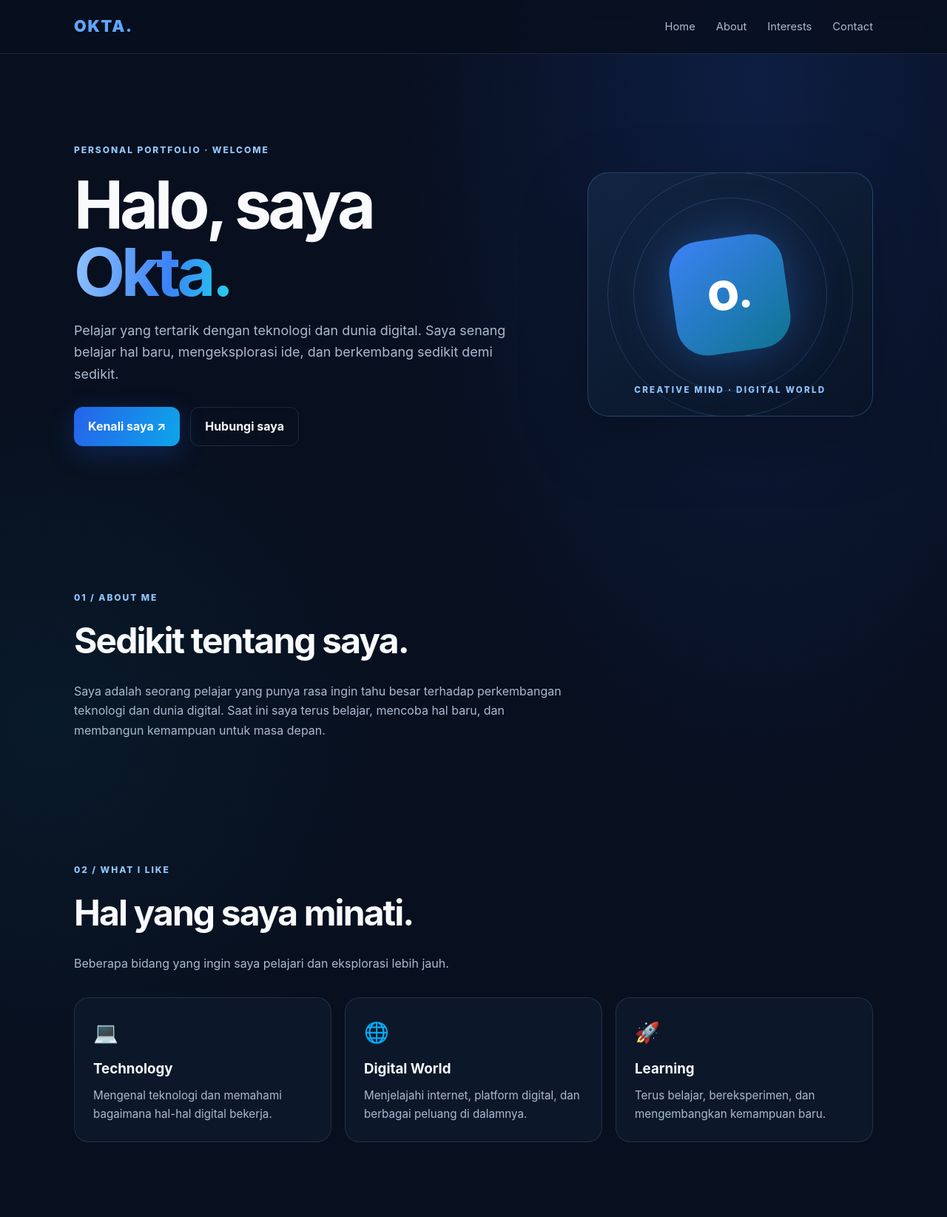
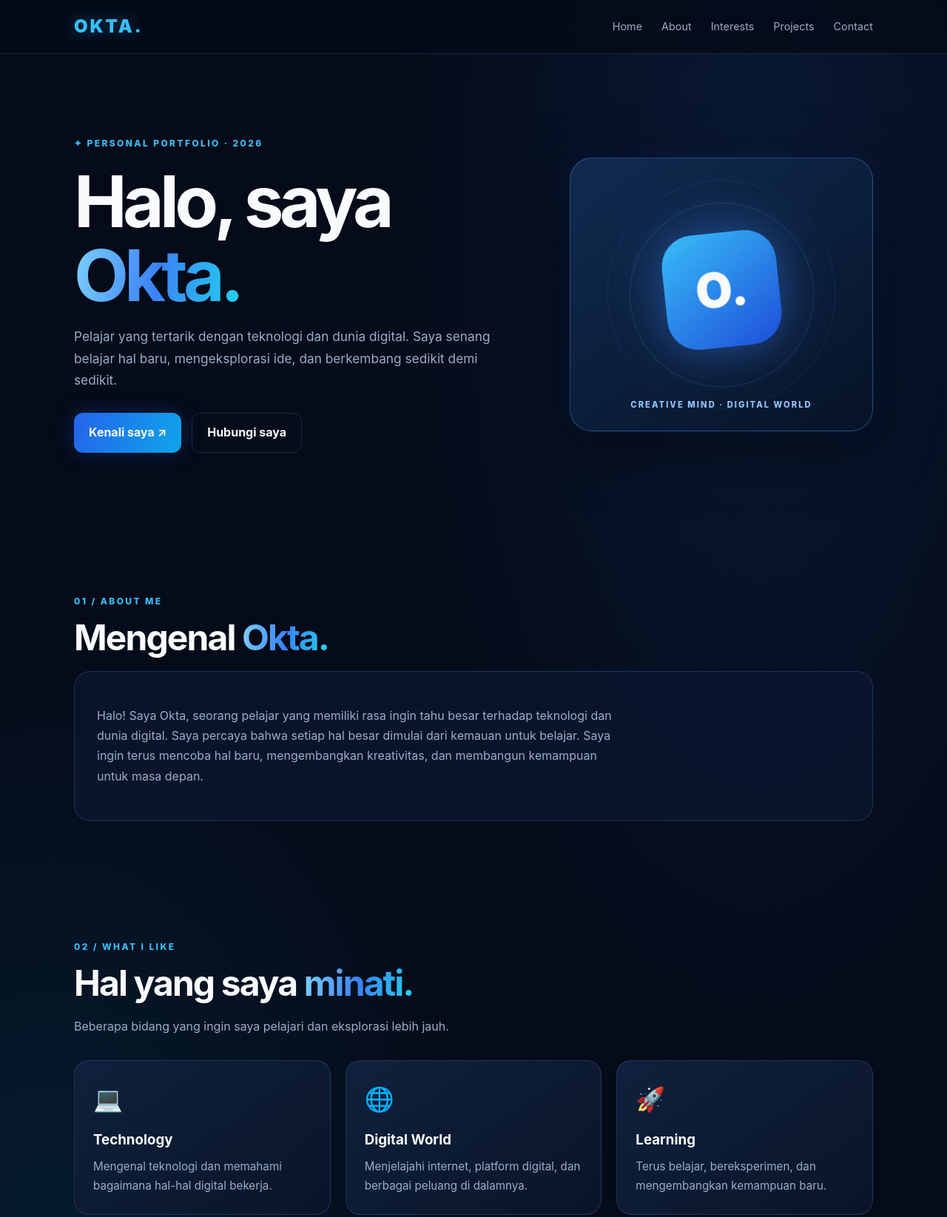
Before and after one commit to oktaima0-cpu/okta-portfolio, a plain HTML site: page index.html in a window 1280 px wide. Shown: the top 1645 px of the page at 74% size. Drawn offline with Linux system fonts and the light colour scheme.

Commit message:
Update index.html

```diff
--- a/index.html
+++ b/index.html
@@ -1,75 +1,348 @@
+
 <!DOCTYPE html>
 <html lang="id">
 <head>
   <meta charset="UTF-8">
   <meta name="viewport" content="width=device-width, initial-scale=1.0">
-  <meta name="description" content="Portofolio pribadi Okta — pelajar yang tertarik dengan teknologi dan dunia digital.">
-  <meta name="theme-color" content="#080f1e">
-  <title>Okta — Personal Portfolio</title>
+  <meta name="theme-color" content="#050b18">
+  <meta name="description" content="Portofolio pribadi Okta, pelajar yang tertarik dengan teknologi dan dunia digital.">
+  <title>OKTA. — Futuristic Portfolio</title>
+
   <style>
     :root {
-      --bg: #080f1e; --panel: #0e1a2d; --panel2: #122541;
-      --blue: #60a5fa; --blue2: #2563eb; --text: #f8fafc;
-      --muted: #a9bad0; --line: rgba(148, 180, 220, .16);
+      --bg: #050b18;
+      --panel: #0b1830;
+      --blue: #38bdf8;
+      --blue2: #2563eb;
+      --text: #f8fafc;
+      --muted: #9aadc8;
+      --line: rgba(96,165,250,.2);
     }
+
     * { box-sizing: border-box; }
-    html { scroll-behavior: smooth; }
+
+    html {
+      scroll-behavior: smooth;
+      scroll-padding-top: 85px;
+    }
+
     body {
-      margin: 0; color: var(--text); background:
-        radial-gradient(ellipse at 80% 5%, rgba(37,99,235,.18), transparent 35%),
-        radial-gradient(ellipse at 5% 45%, rgba(14,116,144,.10), transparent 30%), var(--bg);
-      font-family: Inter, ui-sans-serif, system-ui, -apple-system, BlinkMacSystemFont, "Segoe UI", sans-serif;
-      line-height: 1.65;
+      margin: 0;
+      background:
+        radial-gradient(ellipse at 80% 10%, #12336b55, transparent 35%),
+        radial-gradient(ellipse at 5% 60%, #07598533, transparent 35%),
+        var(--bg);
+      color: var(--text);
+      font-family: Inter, system-ui, Arial, sans-serif;
+      line-height: 1.7;
+      overflow-x: hidden;
     }
+
     a { color: inherit; text-decoration: none; }
-    .wrap { width: min(1080px, calc(100% - 40px)); margin: auto; }
-    header { position: sticky; top: 0; z-index: 10; backdrop-filter: blur(16px); background: rgba(8,15,30,.82); border-bottom: 1px solid var(--line); }
-    nav { min-height: 72px; display: flex; align-items: center; justify-content: space-between; gap: 24px; }
-    .logo { font-size: 1.35rem; font-weight: 900; letter-spacing: .08em; color: var(--blue); }
-    .navlinks { display: flex; gap: 28px; color: var(--muted); font-size: .92rem; }
-    .navlinks a:hover { color: white; }
-    .hero { min-height: 650px; display: grid; grid-template-columns: 1.25fr .75fr; align-items: center; gap: 50px; padding: 90px 0; }
-    .eyebrow { color: #93c5fd; text-transform: uppercase; letter-spacing: .16em; font-size: .75rem; font-weight: 800; }
-    h1 { font-size: clamp(3rem, 7vw, 5.7rem); line-height: 1.02; letter-spacing: -.055em; margin: 18px 0; }
-    .gradient { background: linear-gradient(100deg, #93c5fd, #3b82f6 60%, #22d3ee); -webkit-background-clip: text; background-clip: text; color: transparent; }
-    .lead { color: var(--muted); font-size: 1.12rem; max-width: 590px; }
-    .actions { display: flex; flex-wrap: wrap; gap: 14px; margin-top: 30px; }
-    .btn { display: inline-flex; align-items: center; justify-content: center; padding: 12px 19px; border-radius: 12px; font-weight: 750; border: 1px solid var(--line); transition: .2s; }
-    .btn.primary { background: linear-gradient(110deg, #2563eb, #0ea5e9); border: 0; box-shadow: 0 10px 35px rgba(37,99,235,.25); }
-    .btn:hover { transform: translateY(-3px); }
-    .orb-card { min-height: 330px; border: 1px solid rgba(96,165,250,.28); border-radius: 28px; background: linear-gradient(145deg, rgba(18,37,65,.96), rgba(9,20,38,.94)); display: grid; place-items: center; position: relative; overflow: hidden; box-shadow: 0 30px 90px rgba(0,0,0,.25); }
-    .orb-card:before, .orb-card:after { content: ""; position: absolute; border: 1px solid rgba(96,165,250,.22); border-radius: 50%; width: 260px; height: 260px; }
-    .orb-card:after { width: 330px; height: 330px; }
-    .orb { width: 155px; height: 155px; border-radius: 42px; display: grid; place-items: center; font-size: 3.4rem; font-weight: 900; color: white; background: linear-gradient(145deg, #3b82f6, #0e7490); box-shadow: 0 0 70px rgba(59,130,246,.4); transform: rotate(-8deg); z-index: 1; }
-    .orb-caption { position: absolute; bottom: 25px; color: #93c5fd; font-size: .72rem; letter-spacing: .2em; font-weight: 800; }
-    section { padding: 75px 0; }
-    .section-title { font-size: clamp(2rem, 4vw, 3rem); margin: 8px 0 14px; letter-spacing: -.04em; }
-    .section-copy { color: var(--muted); max-width: 680px; }
-    .cards { display: grid; grid-template-columns: repeat(3, 1fr); gap: 18px; margin-top: 32px; }
-    .card { padding: 25px; border: 1px solid var(--line); background: rgba(14,26,45,.8); border-radius: 20px; }
-    .card .icon { font-size: 1.7rem; }
+
+    .wrap {
+      width: min(1080px, calc(100% - 40px));
+      margin: auto;
+    }
+
+    header {
+      position: sticky;
+      top: 0;
+      z-index: 10;
+      background: #050b18dd;
+      backdrop-filter: blur(18px);
+      border-bottom: 1px solid var(--line);
+    }
+
+    nav {
+      min-height: 72px;
+      display: flex;
+      align-items: center;
+      justify-content: space-between;
+      gap: 20px;
+    }
+
+    .logo {
+      font-size: 1.5rem;
+      font-weight: 950;
+      letter-spacing: .12em;
+      color: var(--blue);
+      text-shadow: 0 0 20px #38bdf866;
+    }
+
+    .navlinks {
+      display: flex;
+      gap: 26px;
+      color: var(--muted);
+      font-size: .9rem;
+    }
+
+    .navlinks a:hover { color: var(--blue); }
+
+    .hero {
+      min-height: 650px;
+      display: grid;
+      grid-template-columns: 1.2fr .8fr;
+      align-items: center;
+      gap: 55px;
+      padding: 85px 0;
+    }
+
+    .eyebrow {
+      color: var(--blue);
+      font-size: .75rem;
+      font-weight: 850;
+      letter-spacing: .2em;
+      text-transform: uppercase;
+    }
+
+    h1 {
+      font-size: clamp(3.2rem, 8vw, 6rem);
+      line-height: 1.04;
+      letter-spacing: -.06em;
+      margin: 18px 0;
+    }
+
+    .gradient {
+      background: linear-gradient(100deg, #7dd3fc, #3b82f6, #22d3ee);
+      -webkit-background-clip: text;
+      background-clip: text;
+      color: transparent;
+    }
+
+    .lead {
+      color: var(--muted);
+      max-width: 590px;
+      font-size: 1.08rem;
+    }
+
+    .actions {
+      display: flex;
+      flex-wrap: wrap;
+      gap: 14px;
+      margin-top: 30px;
+    }
+
+    .btn {
+      display: inline-flex;
+      align-items: center;
+      justify-content: center;
+      gap: 8px;
+      padding: 12px 20px;
+      border-radius: 12px;
+      border: 1px solid var(--line);
+      font-weight: 750;
+      transition: .25s;
+    }
+
+    .btn:hover {
+      transform: translateY(-4px);
+      box-shadow: 0 10px 30px #2563eb44;
+    }
+
+    .primary {
+      background: linear-gradient(110deg, #2563eb, #0ea5e9);
+      border: none;
+      box-shadow: 0 0 28px #2563eb44;
+    }
+
+    .orb-card {
+      min-height: 370px;
+      display: grid;
+      place-items: center;
+      position: relative;
+      overflow: hidden;
+      border: 1px solid #60a5fa55;
+      border-radius: 30px;
+      background: linear-gradient(145deg, #102b50, #071327);
+      box-shadow: 0 20px 80px #0008, 0 0 35px #2563eb22;
+    }
+
+    .orb-card::before,
+    .orb-card::after {
+      content: "";
+      position: absolute;
+      border: 1px solid #60a5fa44;
+      border-radius: 50%;
+      width: 245px;
+      height: 245px;
+      animation: pulse 4s infinite ease-in-out;
+    }
+
+    .orb-card::after {
+      width: 320px;
+      height: 320px;
+      animation-delay: 1s;
+    }
+
+    .avatar {
+      width: 155px;
+      height: 155px;
+      display: grid;
+      place-items: center;
+      z-index: 1;
+      border-radius: 42px;
+      background: linear-gradient(145deg, #38bdf8, #1d4ed8);
+      box-shadow: 0 0 65px #3b82f688;
+      font-size: 4rem;
+      font-weight: 950;
+      transform: rotate(-8deg);
+      animation: float 4s infinite ease-in-out;
+    }
+
+    .orb-caption {
+      position: absolute;
+      bottom: 25px;
+      color: #93c5fd;
+      font-size: .7rem;
+      letter-spacing: .18em;
+      font-weight: 850;
+      text-align: center;
+    }
+
+    section { padding: 80px 0; }
+
+    .section-title {
+      font-size: clamp(2rem, 5vw, 3rem);
+      line-height: 1.2;
+      letter-spacing: -.04em;
+      margin: 10px 0 16px;
+    }
+
+    .section-copy {
+      color: var(--muted);
+      max-width: 700px;
+    }
+
+    .about-box {
+      padding: 30px;
+      border: 1px solid var(--line);
+      background: #0b1830bb;
+      border-radius: 22px;
+    }
+
+    .cards {
+      display: grid;
+      grid-template-columns: repeat(3, 1fr);
+      gap: 20px;
+      margin-top: 32px;
+    }
+
+    .card {
+      padding: 25px;
+      border: 1px solid var(--line);
+      background: linear-gradient(145deg, #10213d, #091427);
+      border-radius: 20px;
+      transition: .3s;
+    }
+
+    .card:hover {
+      transform: translateY(-7px);
+      border-color: var(--blue);
+      box-shadow: 0 15px 35px #2563eb22;
+    }
+
+    .card .icon { font-size: 2rem; }
+
     .card h3 { margin: 12px 0 7px; }
-    .card p { color: var(--muted); margin: 0; font-size: .95rem; }
-    .contact { border: 1px solid rgba(96,165,250,.25); border-radius: 26px; padding: clamp(25px, 5vw, 48px); background: linear-gradient(130deg, rgba(18,37,65,.95), rgba(10,24,44,.95)); }
-    footer { border-top: 1px solid var(--line); padding: 25px 0; color: var(--muted); font-size: .88rem; }
-    .fade { animation: rise .8s ease both; }
-    @keyframes rise { from { opacity: 0; transform: translateY(18px); } to { opacity: 1; transform: translateY(0); } }
+
+    .card p {
+      color: var(--muted);
+      margin: 0;
+      font-size: .95rem;
+    }
+
+    .project-note {
+      margin-top: 25px;
+      padding: 20px;
+      border: 1px dashed #38bdf855;
+      border-radius: 16px;
+      color: var(--muted);
+    }
+
+    .contact {
+      padding: clamp(25px, 5vw, 50px);
+      border: 1px solid #60a5fa55;
+      border-radius: 28px;
+      background: linear-gradient(130deg, #102b50, #09172b);
+      box-shadow: 0 15px 60px #2563eb18;
+    }
+
+    .contact-links {
+      display: flex;
+      flex-wrap: wrap;
+      gap: 14px;
+      margin-top: 25px;
+    }
+
+    footer {
+      border-top: 1px solid var(--line);
+      padding: 28px 0;
+      color: var(--muted);
+      font-size: .88rem;
+      text-align: center;
+    }
+
+    .fade {
+      animation: rise .9s ease both;
+    }
+
+    @keyframes rise {
+      from { opacity: 0; transform: translateY(25px); }
+      to { opacity: 1; transform: translateY(0); }
+    }
+
+    @keyframes float {
+      0%, 100% { transform: translateY(0) rotate(-8deg); }
+      50% { transform: translateY(-13px) rotate(-4deg); }
+    }
+
+    @keyframes pulse {
+      0%, 100% { transform: scale(.96); opacity: .5; }
+      50% { transform: scale(1.06); opacity: 1; }
+    }
+
     @media (max-width: 760px) {
-      .navlinks { gap: 14px; font-size: .82rem; }
-      .hero { grid-template-columns: 1fr; min-height: auto; padding: 75px 0 55px; gap: 35px; }
-      .orb-card { min-height: 270px; }
+      .hero {
+        grid-template-columns: 1fr;
+        min-height: auto;
+        padding: 75px 0 50px;
+        gap: 35px;
+      }
+
+      .orb-card { min-height: 290px; }
       .cards { grid-template-columns: 1fr; }
-      section { padding: 55px 0; }
+      section { padding: 60px 0; }
+      .navlinks { gap: 12px; font-size: .78rem; }
     }
-    @media (max-width: 420px) { .wrap { width: min(100% - 28px, 1080px); } .navlinks { gap: 10px; } .navlinks a { font-size: .75rem; } }
+
+    @media (max-width: 420px) {
+      .wrap { width: calc(100% - 28px); }
+      .navlinks { gap: 9px; }
+      .navlinks a { font-size: .7rem; }
+      .logo { font-size: 1.2rem; }
+    }
+
+    @media (prefers-reduced-motion: reduce) {
+      *, *::before, *::after {
+        animation: none !important;
+        scroll-behavior: auto !important;
+        transition: none !important;
+      }
+    }
   </style>
 </head>
+
 <body>
   <header>
     <nav class="wrap">
       <a class="logo" href="#home">OKTA.</a>
       <div class="navlinks">
-        <a href="#home">Home</a><a href="#about">About</a><a href="#interests">Interests</a><a href="#contact">Contact</a>
+        <a href="#home">Home</a>
+        <a href="#about">About</a>
+        <a href="#interests">Interests</a>
+        <a href="#projects">Projects</a>
+        <a href="#contact">Contact</a>
       </div>
     </nav>
   </header>
@@ -77,16 +350,21 @@
   <main>
     <div class="wrap hero" id="home">
       <div class="fade">
-        <div class="eyebrow">Personal portfolio · Welcome</div>
+        <div class="eyebrow">✦ Personal Portfolio · 2026</div>
         <h1>Halo, saya<br><span class="gradient">Okta.</span></h1>
-        <p class="lead">Pelajar yang tertarik dengan teknologi dan dunia digital. Saya senang belajar hal baru, mengeksplorasi ide, dan berkembang sedikit demi sedikit.</p>
+        <p class="lead">
+          Pelajar yang tertarik dengan teknologi dan dunia digital.
+          Saya senang belajar hal baru, mengeksplorasi ide,
+          dan berkembang sedikit demi sedikit.
+        </p>
         <div class="actions">
-          <a class="btn primary" href="#about">Kenali saya <span aria-hidden="true">&nbsp;↗</span></a>
+          <a class="btn primary" href="#about">Kenali saya ↗</a>
           <a class="btn" href="#contact">Hubungi saya</a>
         </div>
       </div>
-      <div class="orb-card fade" aria-label="Ilustrasi logo Okta">
-        <div class="orb">O.</div>
+
+      <div class="orb-card fade" aria-label="Avatar digital OKTA">
+        <div class="avatar">O.</div>
         <div class="orb-caption">CREATIVE MIND · DIGITAL WORLD</div>
       </div>
     </div>
@@ -94,20 +372,62 @@
     <section id="about">
       <div class="wrap">
         <div class="eyebrow">01 / About me</div>
-        <h2 class="section-title">Sedikit tentang saya.</h2>
-        <p class="section-copy">Saya adalah seorang pelajar yang punya rasa ingin tahu besar terhadap perkembangan teknologi dan dunia digital. Saat ini saya terus belajar, mencoba hal baru, dan membangun kemampuan untuk masa depan.</p>
+        <h2 class="section-title">Mengenal <span class="gradient">Okta.</span></h2>
+        <div class="about-box">
+          <p class="section-copy">
+            Halo! Saya Okta, seorang pelajar yang memiliki rasa ingin
+            tahu besar terhadap teknologi dan dunia digital.
+            Saya percaya bahwa setiap hal besar dimulai dari kemauan
+            untuk belajar. Saya ingin terus mencoba hal baru,
+            mengembangkan kreativitas, dan membangun kemampuan
+            untuk masa depan.
+          </p>
+        </div>
       </div>
     </section>
 
     <section id="interests">
       <div class="wrap">
         <div class="eyebrow">02 / What I like</div>
-        <h2 class="section-title">Hal yang saya minati.</h2>
-        <p class="section-copy">Beberapa bidang yang ingin saya pelajari dan eksplorasi lebih jauh.</p>
+        <h2 class="section-title">Hal yang saya <span class="gradient">minati.</span></h2>
+        <p class="section-copy">
+          Beberapa bidang yang ingin saya pelajari dan eksplorasi lebih jauh.
+        </p>
+
         <div class="cards">
-          <article class="card"><div class="icon">💻</div><h3>Technology</h3><p>Mengenal teknologi dan memahami bagaimana hal-hal digital bekerja.</p></article>
-          <article class="card"><div class="icon">🌐</div><h3>Digital World</h3><p>Menjelajahi internet, platform digital, dan berbagai peluang di dalamnya.</p></article>
-          <article class="card"><div class="icon">🚀</div><h3>Learning</h3><p>Terus belajar, bereksperimen, dan mengembangkan kemampuan baru.</p></article>
+          <article class="card">
+            <div class="icon">💻</div>
+            <h3>Technology</h3>
+            <p>Mengenal teknologi dan memahami bagaimana hal-hal digital bekerja.</p>
+          </article>
+
+          <article class="card">
+            <div class="icon">🌐</div>
+            <h3>Digital World</h3>
+            <p>Menjelajahi internet, platform digital, dan berbagai peluang di dalamnya.</p>
+          </article>
+
+          <article class="card">
+            <div class="icon">🚀</div>
+            <h3>Learning</h3>
+            <p>Terus belajar, bereksperimen, dan mengembangkan kemampuan baru.</p>
+          </article>
+        </div>
+      </div>
+    </section>
+
+    <section id="projects">
+      <div class="wrap">
+        <div class="eyebrow">03 / My journey</div>
+        <h2 class="section-title">Perjalanan <span class="gradient">digital saya.</span></h2>
+        <p class="section-copy">
+          Saya sedang memulai perjalanan untuk mengenal dunia teknologi
+          dan membangun karya digital pertama saya.
+        </p>
+        <div class="project-note">
+          ✦ Portofolio ini adalah salah satu langkah awal saya dalam
+          belajar membuat website dan mengenal dunia digital.
+          Karya lainnya akan saya tambahkan seiring waktu.
         </div>
       </div>
     </section>
@@ -115,17 +435,40 @@
     <section id="contact">
       <div class="wrap">
         <div class="contact">
-          <div class="eyebrow">03 / Get in touch</div>
-          <h2 class="section-title">Mari terhubung.</h2>
-          <p class="section-copy">Punya ide, ingin berdiskusi, atau sekadar menyapa? Saya senang berkenalan dengan orang baru.</p>
-          <!-- Ganti alamat email di bawah dengan email kamu agar tombol berfungsi. -->
-          <a class="btn primary" href="mailto:emailkamu@example.com">Kirim email ↗</a>
+          <div class="eyebrow">04 / Get in touch</div>
+          <h2 class="section-title">Mari <span class="gradient">terhubung.</span></h2>
+          <p class="section-copy">
+            Punya ide, ingin berdiskusi, atau sekadar menyapa?
+            Saya senang berkenalan dengan orang baru.
+            Silakan hubungi saya melalui WhatsApp atau email.
+          </p>
+
+          <div class="contact-links">
+            <a class="btn primary"
+               href="https://wa.me/6285717885551"
+               target="_blank" rel="noopener noreferrer">
+              WhatsApp ↗
+            </a>
+
+            <a class="btn"
+               href="mailto:oktaima0@gmail.com">
+              Email ✉
+            </a>
+          </div>
         </div>
       </div>
     </section>
   </main>
 
-  <footer><div class="wrap">© <span id="year"></span> Okta. Dibuat dengan semangat belajar.</div></footer>
-  <script>document.getElementById("year").textContent = new Date().getFullYear();</script>
+  <footer>
+    <div class="wrap">
+      © <span id="year"></span> OKTA. Dibuat dengan semangat belajar. 💙
+    </div>
+  </footer>
+
+  <script>
+    document.getElementById("year").textContent =
+      new Date().getFullYear();
+  </script>
 </body>
 </html>
```
